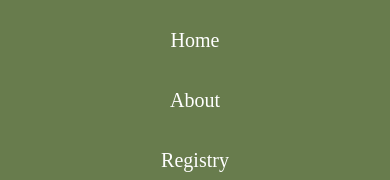
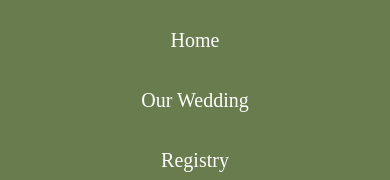
Before and after one commit to amandasimonds/brannocks-at-the-disco, a React (Create React App) app: page / in a window 390 px wide. Both pictures are taken after a click on the element 374 px from the left and 16 px from the top of the page. Shown: the part 292-472 px from the top of the page. Built offline with nearby package versions, Linux system fonts and the light colour scheme; the HTML template or start-up script is replaced by a standard one.

Commit message:
scroll reveal package

```diff
--- a/package.json
+++ b/package.json
@@ -37,6 +37,7 @@
     ]
   },
   "devDependencies": {
+    "scrollreveal": "^4.0.9",
     "tailwindcss": "^3.3.2"
   }
 }
--- a/public/index.html
+++ b/public/index.html
@@ -9,13 +9,18 @@
 			name="description"
 			content="Amanda Simonds and Ben Brannock wedding website"
 		/>
-    <meta name="google-site-verification" content="ZTCGtNcxmSE2SoeLfYfjjJejIjPG092LGqWQ_GWwlb0" />
+		<meta
+			name="google-site-verification"
+			content="ZTCGtNcxmSE2SoeLfYfjjJejIjPG092LGqWQ_GWwlb0"
+		/>
 		<link rel="apple-touch-icon" href="%PUBLIC_URL%/logo192.png" />
 		<link rel="manifest" href="%PUBLIC_URL%/manifest.json" />
 		<title>Amanda and Ben</title>
 	</head>
 	<body>
 		<noscript>You need to enable JavaScript to run this app.</noscript>
+
 		<div id="root"></div>
+		<script src="https://unpkg.com/scrollreveal@4.0.0/dist/scrollreveal.min.js"></script>
 	</body>
 </html>
--- a/src/App.js
+++ b/src/App.js
@@ -7,8 +7,8 @@ function App() {
 	return (
 		<div>
 			<Header />
-			<Home />
-			<OurWedding />
+			<Home id="home" />
+			<OurWedding id="our-wedding"/>
 			<Bottom />
 		</div>
 	);
--- a/src/components/Navbar.jsx
+++ b/src/components/Navbar.jsx
@@ -8,8 +8,8 @@ const Navbar = () => {
 		<div>
 			{/* menu */}
 			<ul className="hidden md:flex justify-center animate-fade-in">
-				<li>Home</li>
-				<li>About</li>
+				<li><a href="#home">Home</a></li>
+				<li><a href="#our-wedding">Our Wedding</a></li>
 				<li>Registry</li>
 				<li>Contact</li>
 			</ul>
@@ -30,8 +30,12 @@ const Navbar = () => {
 						: 'absolute top-0 right-0 w-full h-screen flex flex-col bg-greenlight text-white justify-center items-center z-10'
 				}
 			>
-				<li className="py-4 text-xl">Home</li>
-				<li className="py-4 text-xl">About</li>
+				<li className="py-4 text-xl">
+					<a href="#home">Home</a>
+				</li>
+				<li className="py-4 text-xl">
+					<a href="#our-wedding">Our Wedding</a>
+				</li>
 				<li className="py-4 text-xl">Registry</li>
 				<li className="py-4 text-xl">Contact</li>
 			</ul>
```
Also changed, not shown: 1 other file (tests, documents, lock files or other folders).
